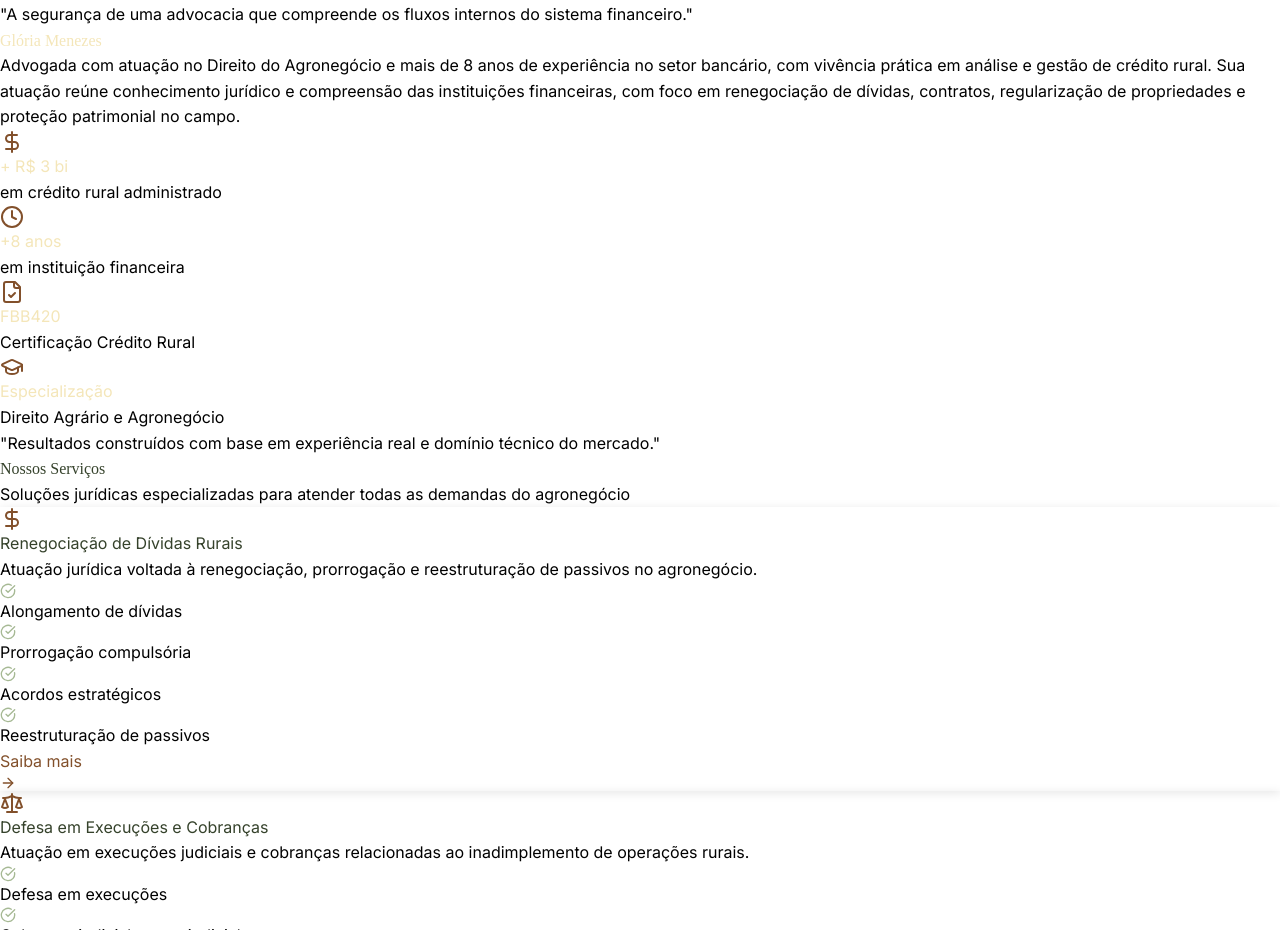
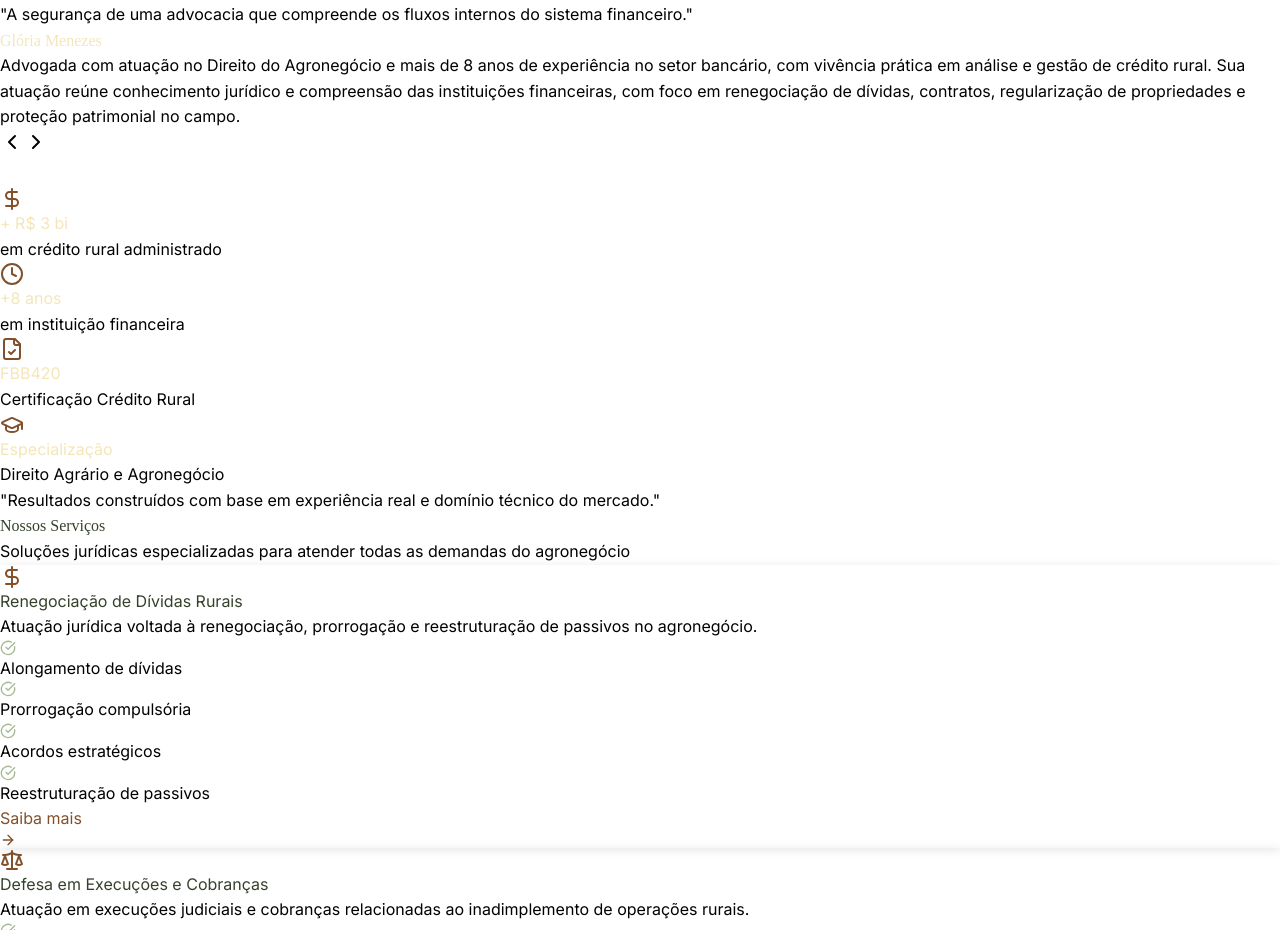
Before and after one commit to agrarcanjo/site-GM, a Next.js app: page / in a window 1280 px wide. Shown: the part 1088-2018 px from the top of the page. Built offline with nearby package versions, Linux system fonts and the light colour scheme; no server answers; grey boxes are pictures that could not be loaded.

Commit message:
fix carrossel

```diff
--- a/components/about.tsx
+++ b/components/about.tsx
@@ -4,12 +4,14 @@ import {useEffect, useState} from 'react'
 import Image from 'next/image'
 import {motion} from 'framer-motion'
 import {useInView} from 'react-intersection-observer'
-import {Clock, DollarSign, FileCheck, GraduationCap} from 'lucide-react'
+import {Clock, DollarSign, FileCheck, GraduationCap, ChevronLeft, ChevronRight} from 'lucide-react'
 import {Carousel, CarouselContent, CarouselItem, type CarouselApi} from '@/components/ui/carousel'
 
 const About = () => {
     const [mounted, setMounted] = useState(false)
     const [api, setApi] = useState<CarouselApi>()
+    const [current, setCurrent] = useState(0)
+    const [count, setCount] = useState(0)
     const {ref, inView} = useInView({
         triggerOnce: true,
         threshold: 0.1,
@@ -18,6 +20,20 @@ const About = () => {
     useEffect(() => {
         setMounted(true)
     }, [])
+
+    // Monitorar mudanças no slide atual
+    useEffect(() => {
+        if (!api) {
+            return
+        }
+
+        setCount(api.scrollSnapList().length)
+        setCurrent(api.selectedScrollSnap())
+
+        api.on('select', () => {
+            setCurrent(api.selectedScrollSnap())
+        })
+    }, [api])
 
     // Autoplay do carrossel
     useEffect(() => {
@@ -87,6 +103,7 @@ const About = () => {
                         transition={{duration: 0.8, delay: 0.4}}
                         className="relative"
                     >
+                        <div className="relative group">
                             <Carousel
                                 setApi={setApi}
                                 opts={{
@@ -110,6 +127,40 @@ const About = () => {
                                     ))}
                                 </CarouselContent>
                             </Carousel>
+
+                            {/* Botões de navegação - estilo Instagram */}
+                            <button
+                                onClick={() => api?.scrollPrev()}
+                                className="absolute left-4 top-1/2 -translate-y-1/2 w-10 h-10 rounded-full bg-white/80 hover:bg-white flex items-center justify-center shadow-lg opacity-0 group-hover:opacity-100 transition-all duration-300 z-10"
+                                aria-label="Foto anterior"
+                            >
+                                <ChevronLeft className="w-6 h-6 text-gray-800" />
+                            </button>
+
+                            <button
+                                onClick={() => api?.scrollNext()}
+                                className="absolute right-4 top-1/2 -translate-y-1/2 w-10 h-10 rounded-full bg-white/80 hover:bg-white flex items-center justify-center shadow-lg opacity-0 group-hover:opacity-100 transition-all duration-300 z-10"
+                                aria-label="Próxima foto"
+                            >
+                                <ChevronRight className="w-6 h-6 text-gray-800" />
+                            </button>
+
+                            {/* Indicadores - estilo Instagram */}
+                            <div className="absolute bottom-4 left-1/2 -translate-x-1/2 flex gap-2 z-10">
+                                {images.map((_, index) => (
+                                    <button
+                                        key={index}
+                                        onClick={() => api?.scrollTo(index)}
+                                        className={`transition-all duration-300 rounded-full ${
+                                            index === current
+                                                ? 'w-8 h-2 bg-white'
+                                                : 'w-2 h-2 bg-white/50 hover:bg-white/75'
+                                        }`}
+                                        aria-label={`Ir para foto ${index + 1}`}
+                                    />
+                                ))}
+                            </div>
+                        </div>
                     </motion.div>
                 </div>
 
```
Also changed, not shown: 1 other file (tests, documents, lock files or other folders). Lines whose indentation alone changed are shown as unchanged.
